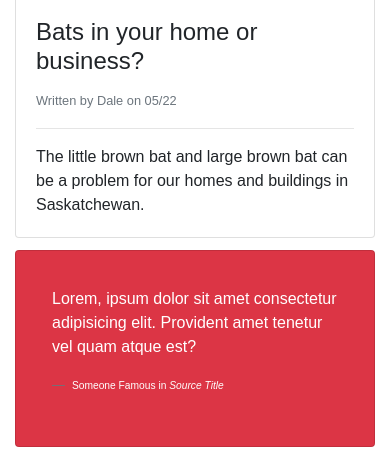
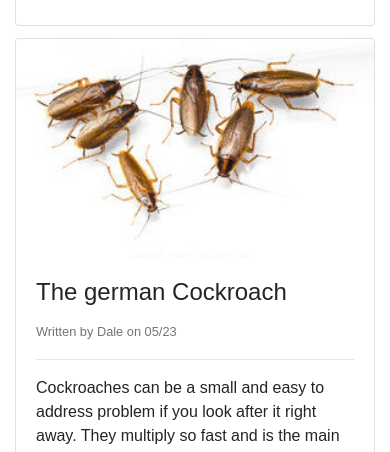
Before and after one commit to weizhang1994/weizhang1994.github.io, a PHP site: page /blog.html in a window 390 px wide. Shown: the part 1267-1719 px from the top of the page. Run offline with PHP 8.4, Linux system fonts and the light colour scheme; some libraries are stand-ins or nearby versions.

Commit message:
Add files via upload

```diff
--- a/aclan/about.html
+++ b/aclan/about.html
@@ -100,7 +100,7 @@
 
             </div>
             <div class="col-md-6">
-              <img src="img/bedbug.jpeg" alt="" class="img-fluid rounded-circle d-none d-md-block about-img">
+              <img src="img/bedbug.jpg" alt="" class="img-fluid   d-md-block about-img img-thumbnail">
             </div>
           </div>
 
--- a/aclan/blog.html
+++ b/aclan/blog.html
@@ -73,7 +73,7 @@
         <div class="col">
           <div class="card-columns">
             <div class="card">
-              <img src="https://source.unsplash.com/random/300x200" alt="" class="img-fluid card-img-top">
+              <img src="img/ant.jpeg" alt="" class="img-fluid card-img-top">
               <div class="card-body">
                 <h4 class="card-title">The difference between bat bugs and bed bugs</h4>
                 <small class="text-muted">Written by Dale on 02/20</small>
@@ -83,7 +83,51 @@
               </div>
             </div>
 
-            <div class="card p-3">
+            <!-- <div class="card p-3">
+              <blockquote class="card-blockquote card-body">
+                <p>Lorem, ipsum dolor sit amet consectetur adipisicing elit. Provident amet tenetur vel quam atque est?</p>
+                <footer class="blockquote-footer">
+                  <small class="text-muted">Someone Famous in
+                    <cite title="Source Title">Source Title</cite>
+                  </small>
+                </footer>
+              </blockquote>
+            </div> -->
+
+            <div class="card">
+              <img src="img/bat.jpeg"  alt="" class="img-fluid card-img-top">
+              <div class="card-body">
+                <h4 class="card-title">Bats in your home or business?</h4>
+                <small class="text-muted">Written by Dale on 05/22</small>
+                <hr>
+                <p class="card-text">The little brown bat and large brown bat can be a problem for our homes and buildings in Saskatchewan.
+                </p>
+              </div>
+            </div>
+
+            <!-- <div class="card p-3 bg-danger text-white">
+              <blockquote class="card-blockquote card-body">
+                <p>Lorem, ipsum dolor sit amet consectetur adipisicing elit. Provident amet tenetur vel quam atque est?</p>
+                <footer class="blockquote-footer">
+                  <small class="text-white">Someone Famous in
+                    <cite title="Source Title">Source Title</cite>
+                  </small>
+                </footer>
+              </blockquote>
+            </div> -->
+
+            <div class="card">
+              <img src="img/cockroach.jpeg"  alt="" class="img-fluid card-img-top">
+              <div class="card-body">
+                <h4 class="card-title">The german Cockroach</h4>
+                <small class="text-muted">Written by Dale on 05/23</small>
+                <hr>
+                <p class="card-text">Cockroaches can be a small and easy to address problem if you look after it right away.  They multiply so fast and is the main reason they can be so difficult to deal with.  We find three main categories of problems when dealing with german cockroaches.  1.  A small problem where someone has inadvertently brought a small amount of cockroaches home.  These problems usually never get past 100 total cockroaches if the resident gets it addresed within the first couple days or week.  They are relatively easy to address throught the use of prescption grade cockraoch baits and
+                </p>
+              </div>
+            </div>
+
+            <!-- <div class="card p-3">
               <blockquote class="card-blockquote card-body">
                 <p>Lorem, ipsum dolor sit amet consectetur adipisicing elit. Provident amet tenetur vel quam atque est?</p>
                 <footer class="blockquote-footer">
@@ -93,51 +137,7 @@
                 </footer>
               </blockquote>
             </div>
-
-            <div class="card">
-              <img src="https://source.unsplash.com/random/301x200" alt="" class="img-fluid card-img-top">
-              <div class="card-body">
-                <h4 class="card-title">Bats in your home or business?</h4>
-                <small class="text-muted">Written by Dale on 05/22</small>
-                <hr>
-                <p class="card-text">The little brown bat and large brown bat can be a problem for our homes and buildings in Saskatchewan.
-                </p>
-              </div>
-            </div>
-
-            <div class="card p-3 bg-danger text-white">
-              <blockquote class="card-blockquote card-body">
-                <p>Lorem, ipsum dolor sit amet consectetur adipisicing elit. Provident amet tenetur vel quam atque est?</p>
-                <footer class="blockquote-footer">
-                  <small class="text-white">Someone Famous in
-                    <cite title="Source Title">Source Title</cite>
-                  </small>
-                </footer>
-              </blockquote>
-            </div>
-
-            <div class="card">
-              <img src="https://source.unsplash.com/random/302x200" alt="" class="img-fluid card-img-top">
-              <div class="card-body">
-                <h4 class="card-title">The german Cockroach</h4>
-                <small class="text-muted">Written by Dale on 05/23</small>
-                <hr>
-                <p class="card-text">Cockroaches can be a small and easy to address problem if you look after it right away.  They multiply so fast and is the main reason they can be so difficult to deal with.  We find three main categories of problems when dealing with german cockroaches.  1.  A small problem where someone has inadvertently brought a small amount of cockroaches home.  These problems usually never get past 100 total cockroaches if the resident gets it addresed within the first couple days or week.  They are relatively easy to address throught the use of prescption grade cockraoch baits and
-                </p>
-              </div>
-            </div>
-
-            <div class="card p-3">
-              <blockquote class="card-blockquote card-body">
-                <p>Lorem, ipsum dolor sit amet consectetur adipisicing elit. Provident amet tenetur vel quam atque est?</p>
-                <footer class="blockquote-footer">
-                  <small class="text-muted">Someone Famous in
-                    <cite title="Source Title">Source Title</cite>
-                  </small>
-                </footer>
-              </blockquote>
-            </div>
-          </div>
+          </div> -->
         </div>
       </div>
     </div>
--- a/aclan/commercial.html
+++ b/aclan/commercial.html
@@ -89,7 +89,7 @@
 
         </div>
         <div class="col-md-6">
-          <img src="https://source.unsplash.com/random/700x700/?restaurant, school, hospitality" alt="" class="img-fluid rounded-circle d-none d-md-block about-img">
+          <img src="img/camera.jpg" class="img-fluid rounded-circle d-none d-md-block about-img">
         </div>
       </div>
       <p class="lead"> </p>
--- a/aclan/index.html
+++ b/aclan/index.html
@@ -67,7 +67,7 @@
         <div class="carousel-inner">
           <div class="carousel-item carousel-image-1 active">
             <div class="container">
-              <div class="carousel-caption  text-right mb-5">
+              <div class="carousel-caption  text-left mb-5">
                 <h4 class="display-7">Proud to serve throughout all of Saskatchewan </h4>
                 <p class="lead"> <small> Get our free inspection with purchase of any pest treatment</small> </p>
                 <p class="lead"> 100% Effective Pest Control Guaranteed -- 24/7 emergency services available</p>
@@ -135,7 +135,7 @@
         <div class="row">
           <div class="col">
             <div class="container p-5">
-              <a href="#" class="video" data-video="https://www.youtube.com/embed/yGYbkjKnoag" data-toggle="modal" data-target="#videoModal">
+              <a href="#" class="video" data-video="https://www.youtube.com/embed/fCdmfopnLjw" data-toggle="modal" data-target="#videoModal">
                 <i class="fas fa-play fa-3x"></i>
               </a>
               <h1 class="mt-4">See What We Do</h1>
--- a/aclan/services.html
+++ b/aclan/services.html
@@ -55,12 +55,15 @@
   <!-- PAGE HEADER -->
   <header id="page-header">
     <div class="container">
+
       <div class="row">
         <div class="col-md-9 m-auto">
+            <div class="dark-overlay">
           <h4>OUR SERVICES</h4>
           <p>At Aclan Pest Control we believe pest control should be safe and effective and can offer a 100% guarantee on most of our services*.
             <p><small>*some conditions apply</small></p>
           </p>
+        </div>
         </div>
       </div>
     </div>
```
Also changed, not shown: aclan/css/style.css (+18 -12 lines), aclan/img/bedbug.jpg (added), aclan/img/bedbug1.jpg (added), aclan/img/bg3.jpg, aclan/img/bg4.jpg (added), aclan/img/bg6.jpg (added), aclan/img/header0.jpg (added), aclan/img/header1.jpg (added), aclan/img/header2.jpg (added), aclan/img/media.jpg.
